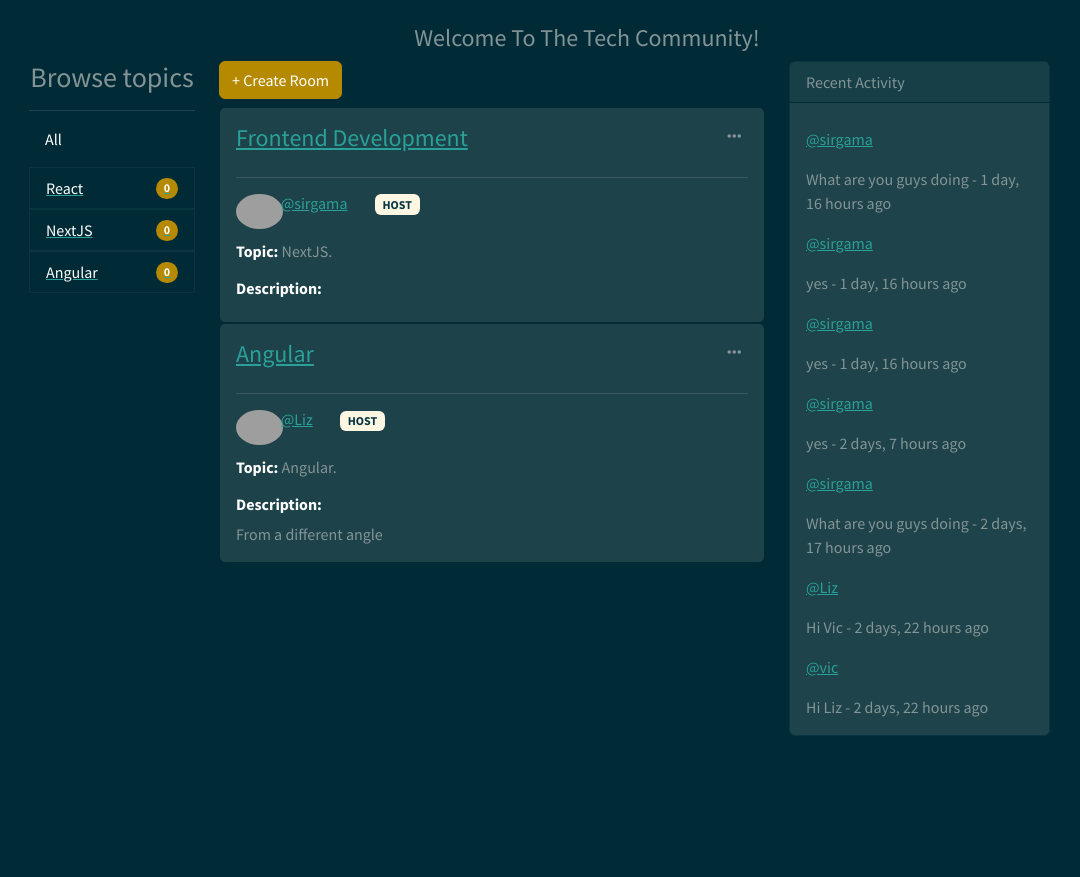
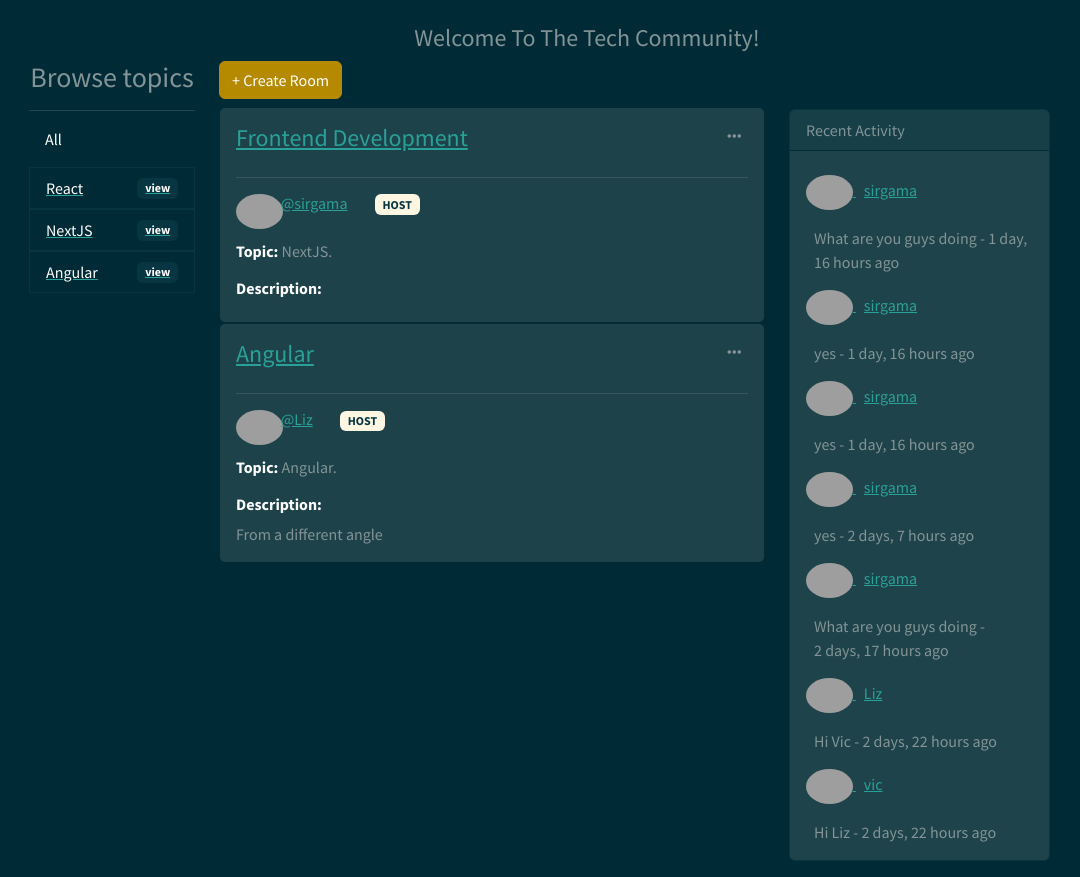
Before and after one commit to sirgama/disqus, a Django app: page / in a window 1280 px wide. Shown: the part 64-941 px from the top of the page, without its empty margins (53-1133 px from the left). Before the commit the page ends 799 px from the top, so only its background shows below. Run offline with Django 4.2, Linux system fonts and the light colour scheme; data comes from the database, SQL or seed files in the repository; grey boxes are pictures that could not be loaded.

```diff
--- a/mainapp/templates/mainapp/activityfeed.html
+++ b/mainapp/templates/mainapp/activityfeed.html
@@ -1,13 +1,20 @@
 {% load static %}
 
-<div class="card border-dark mb-3" style="max-width: 20rem;">
+<div class="card border-dark mb-3 mt-5" style="max-width: 20rem;">
     <div class="card-header">Recent Activity</div>
     <div class="card-body">
       <h4 class="card-title"></h4>
       {% for mess in texts %}
 
-      <p class="card-text"><a href="{% url 'userprofile' mess.user.username %}"> @{{mess.user.username}}</a></p>
-      <p class="card-text">{{mess.body}} - {{mess.created | timesince}} ago</p>
+      <p class="card-text"><a href="{% url 'userprofile' mess.user.username %}">
+        <img
+            src="https://mdbcdn.b-cdn.net/img/new/avatars/2.webp"
+            class="rounded-circle"
+            height="35"
+            alt="Black and White Portrait of a Man"
+            loading="lazy"
+          /> <span class="ms-2">{{mess.user.username}}</span></a></p>
+      <p class="card-text ms-2">{{mess.body}} - {{mess.created | timesince}} ago</p>
       {% endfor %}
     </div>
   </div>
--- a/mainapp/templates/mainapp/topics.html
+++ b/mainapp/templates/mainapp/topics.html
@@ -4,7 +4,7 @@
     {% for topic in topics %}
        <a href="{% url 'home' %}?q={{topic.name}}"> <li class="list-group-item d-flex justify-content-between align-items-center">
         {{topic.name}}
-        <span class="badge bg-primary rounded-pill">0</span>
+        <span class="badge bg-dark ">view</span>
         </li></a>
     {% endfor %}
 </ul>
```
